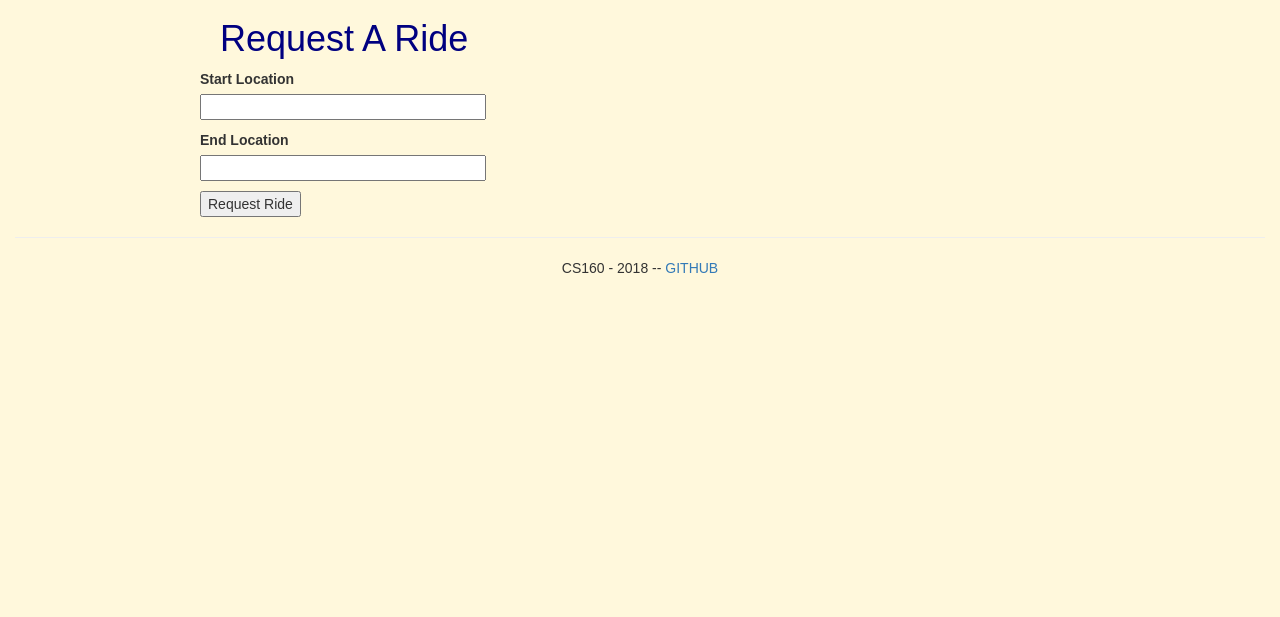
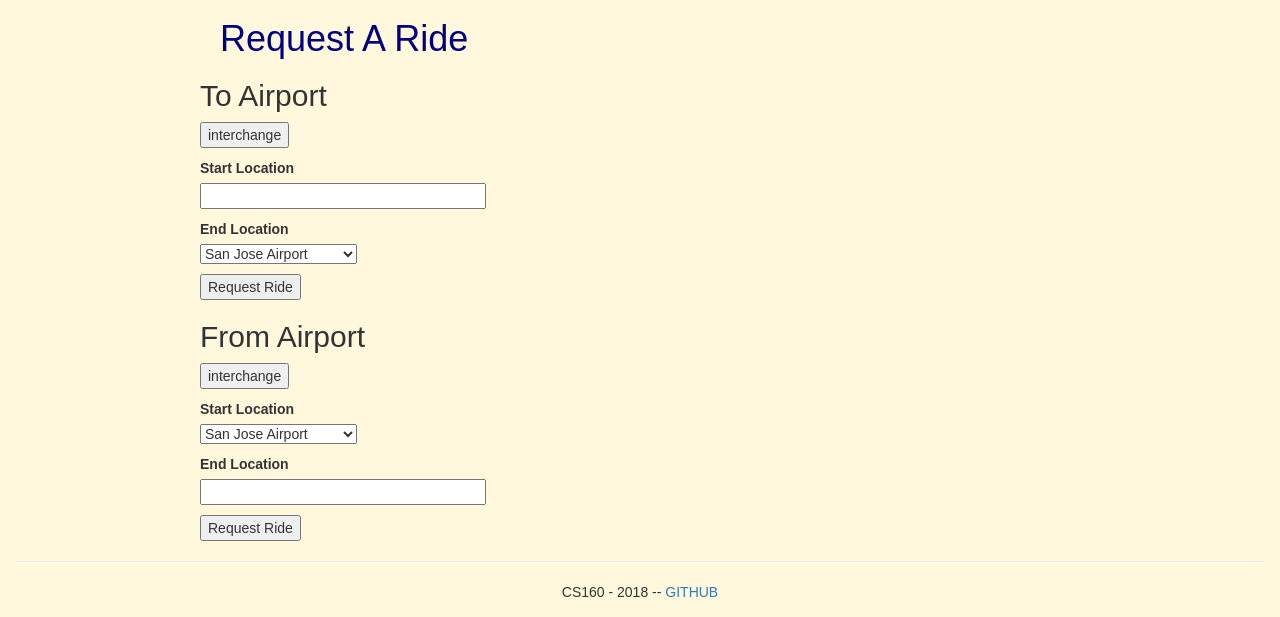
Before and after one commit to tholsapp/CS160Project, a Flask app: template fserver/templates/user_dashboard.html in a window 1280 px wide. Shown: the part 235-852 px from the top of the page. Before the commit the page ends 508 px from the top, so only its background shows below. Run offline with Flask 2, Linux system fonts and the light colour scheme; the template is opened without the code that fills it: values that come from a table or form of the project are taken from there, others are empty; some libraries are stand-ins or nearby versions.

Commit message:
User can now request a ride from home to the airport or request a ride from the airport to home
At this time there are two forms on the user's dashboard to submit either option. If there is time I would like to improve the style and functionality of the user's dashboard

```diff
--- a/fserver/forms.py
+++ b/fserver/forms.py
@@ -1,6 +1,6 @@
 
 from flask_wtf import FlaskForm, Form
-from wtforms import StringField, RadioField, PasswordField, BooleanField, SubmitField
+from wtforms import StringField, RadioField, PasswordField, BooleanField, SelectField, SubmitField
 from wtforms.validators import ValidationError, DataRequired, Email, EqualTo
 
 from models import User
@@ -45,8 +45,12 @@ class CreditCardForm(FlaskForm):
 
 class RideRequestForm(FlaskForm):
   """ Address Form """
+  # start location of request (defalut start location home)
   startLocation = StringField('Start Location', validators=[DataRequired()])
-  endLocation = StringField('End Location', validators=[DataRequired()])
+  # end location of request (default end location airports)
+  choices = [('San Jose Airport', 'San Jose Airport'),('San Francisco Airport', 'San Francisco Airport'),('Oakland Airport', 'Oakland Airport')]
+  endLocation = SelectField('End Location', choices=choices, validators=[DataRequired()])
+  # submit button
   submit = SubmitField('Request Ride')
 
   def validate(self):
--- a/fserver/templates/driver_dashboard.html
+++ b/fserver/templates/driver_dashboard.html
@@ -123,4 +123,3 @@ function startRouteAnimation() {
      src="https://maps.googleapis.com/maps/api/js?key=AIzaSyASh_MzDRPXhWA2VlhANyBA5cPYJcOyOA4&libraries=geometry&libraries=places&callback=initMap">
 </script>
 {% endblock %}
-d
--- a/fserver/templates/home.html
+++ b/fserver/templates/home.html
@@ -20,5 +20,5 @@
 		Special note: We use Google Map for routing. Each driver can pick up 2 different parties if there are open seats. For example, customer A was picked up from SJSU to SFO. On the path to SFO, customer B requested a ride which is less than 1 miles off of the main driving path to SFO. Driver then takes a detour to pick up customer B before resuming the path to SFO. If a driver picked up a 2nd party to airport, both passenger parties will get a $5 discount.
 	</p>
 
-<img src="https://maps.googleapis.com/maps/api/staticmap?size=700x300&markers=stanford" alt="map of stanford">
+    <img width="800" src="https://maps.googleapis.com/maps/api/staticmap?center=San+Mateo,CA&zoom=9&size=800x400&maptype=roadmap&markers=color:blue%7Clabel:S%7C40.702147,-74.015794&markers=color:green%7Clabel:G%7C40.711614,-74.012318&markers=color:red%7Clabel:C%7C40.718217,-73.998284">
 {% endblock %}
--- a/fserver/templates/user_dashboard.html
+++ b/fserver/templates/user_dashboard.html
@@ -8,8 +8,13 @@
 <h1>Hi, {{ current_user.username }}!</h1>
 
     <h1>Request A Ride</h1>
+    <h2>To Airport</h2>
     <form action="" method="post">
         {{ form.hidden_tag() }}
+        <p>
+
+        <input type="button" id="b1" value="interchange">
+        </p>
         <p>
             {{ form.startLocation.label }}<br>
             {{ form.startLocation(size=32) }}<br>
@@ -18,39 +23,52 @@
             {% endfor %}
         </p>
         <p>
-            {{ form.endLocation.label }}<br>
-            {{ form.endLocation(size=32) }}<br>
+            {{ form.endLocation.label }} <br>
+            {{ form.endLocation }}
             {% for error in form.endLocation.errors %}
-            	<span style="color: red;">[{{ error }}]</span>
+                <span style="color: red;">[{{ error }}]</span>
             {% endfor %}
         </p>
         <p>{{ form.submit() }}</p>
-    </form>
+</form>
+
+
+<h2>From Airport</h2>
+<form action="" method="post">
+        {{ oform.hidden_tag() }}
+        <p>
+
+        <input type="button" id="b1" value="interchange">
+        </p>
+        <p>
+            {{ oform.startLocation.label }} <br>
+            {{ oform.endLocation }}
+            {% for error in oform.endLocation.errors %}
+                <span style="color: red;">[{{ error }}]</span>
+            {% endfor %}
+        </p>
+        <p>
+            {{ oform.endLocation.label }}<br>
+            {{ oform.startLocation(size=32) }}<br>
+            {% for error in oform.startLocation.errors %}
+                <span style="color: red;">[{{ error }}]</span>
+            {% endfor %}
+        </p>
+        <p>{{ oform.submit() }}</p>
+</form>
+
+
 
 <script>
 
-var map
 
 var sjc = {lat: 37.357944, lng: -121.897087};
 var sfo = {lat: 37.6213129, lng: -122.3789554};
 var oak = {lat: 37.7125689, lng: -122.2197428};
 
 
-function initMap() {
-	directionsService = new google.maps.DirectionsService;
-	directionsDisplay = new google.maps.DirectionsRenderer;
-
-	map = new google.maps.Map(document.getElementById('map'), {
-		zoom: 7,
-		center: sjc,
-		myTypeId: google.maps.MapTypeId.ROADMAP
-	});
-	directionsDisplay.setMap(map);
-}
 
 </script>
 
-<script async defer
-     src="https://maps.googleapis.com/maps/api/js?key=AIzaSyASh_MzDRPXhWA2VlhANyBA5cPYJcOyOA4&libraries=geometry&libraries=places&callback=initMap">
-</script>
+
 {% endblock %}
```
Also changed, not shown: fserver/routes.py (+12 -5 lines), fserver/templates/map.html (+1 -62 lines).
